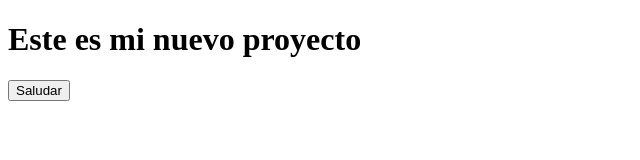
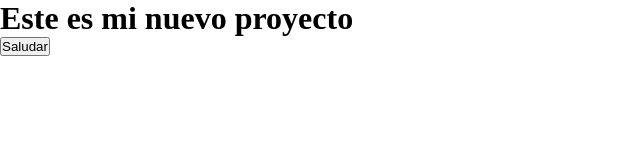
Before and after one commit to marcobaiad/nuevo-proyecto, a plain HTML site: page index.html in a window 1280 px wide. Shown: the whole page, without its empty margins (0-640 px from the left). Drawn offline with Linux system fonts and the light colour scheme.

Commit message:
creacion de hoja de styles, linkeo de hoja de styles en index

```diff
--- /dev/null
+++ b/css/style.css
@@ -0,0 +1,5 @@
+* {
+  margin: 0;
+  padding: 0;
+  box-sizing: border-box;
+}
--- a/index.html
+++ b/index.html
@@ -1,9 +1,10 @@
 <!DOCTYPE html>
-<html lang="en">
+<html lang="es">
 <head>
   <meta charset="UTF-8">
   <meta http-equiv="X-UA-Compatible" content="IE=edge">
   <meta name="viewport" content="width=device-width, initial-scale=1.0">
+  <link rel="stylesheet" href="./css/style.css">
   <title>Nuevo Proyecto</title>
 </head>
 <body>
```
